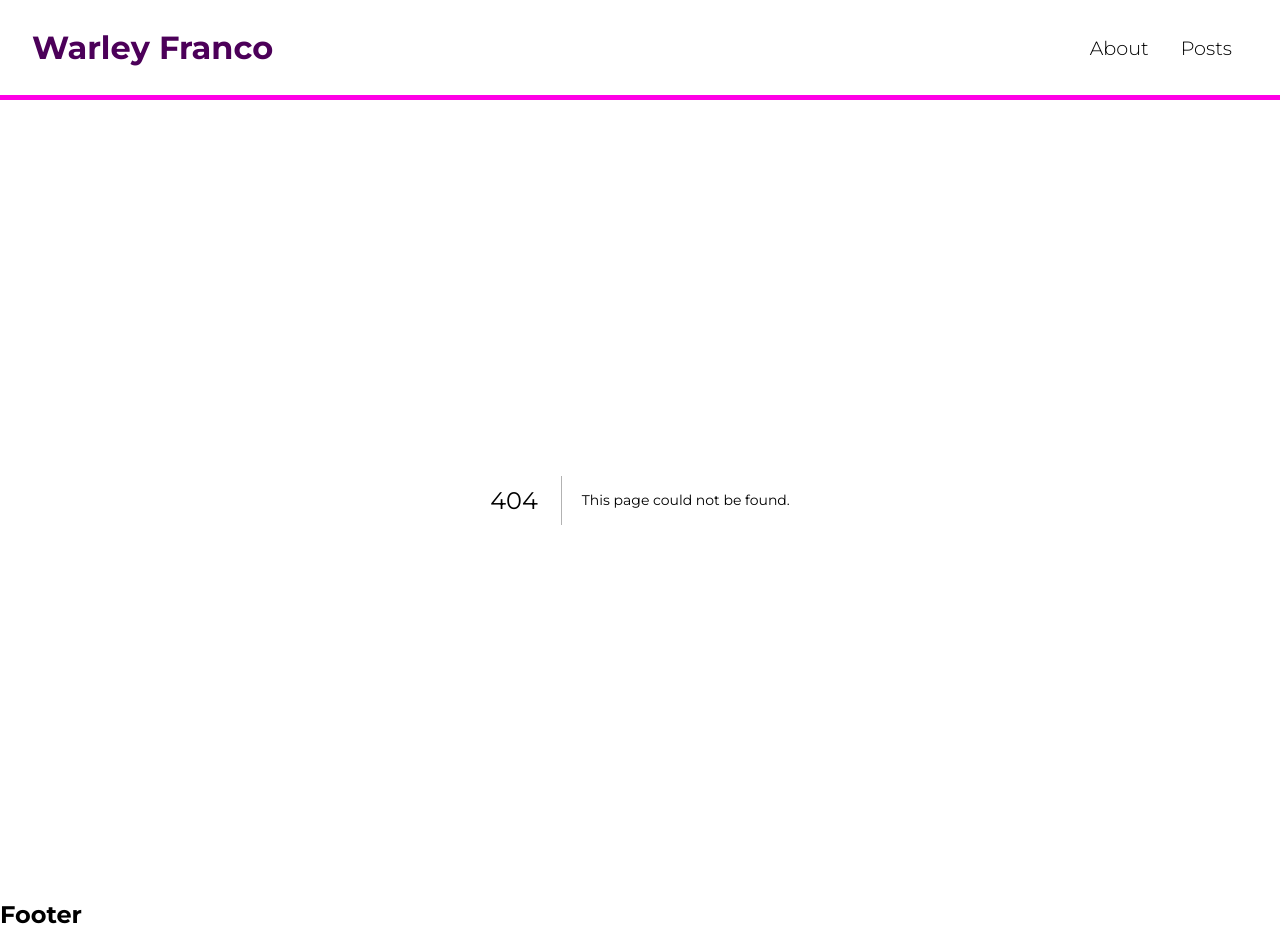
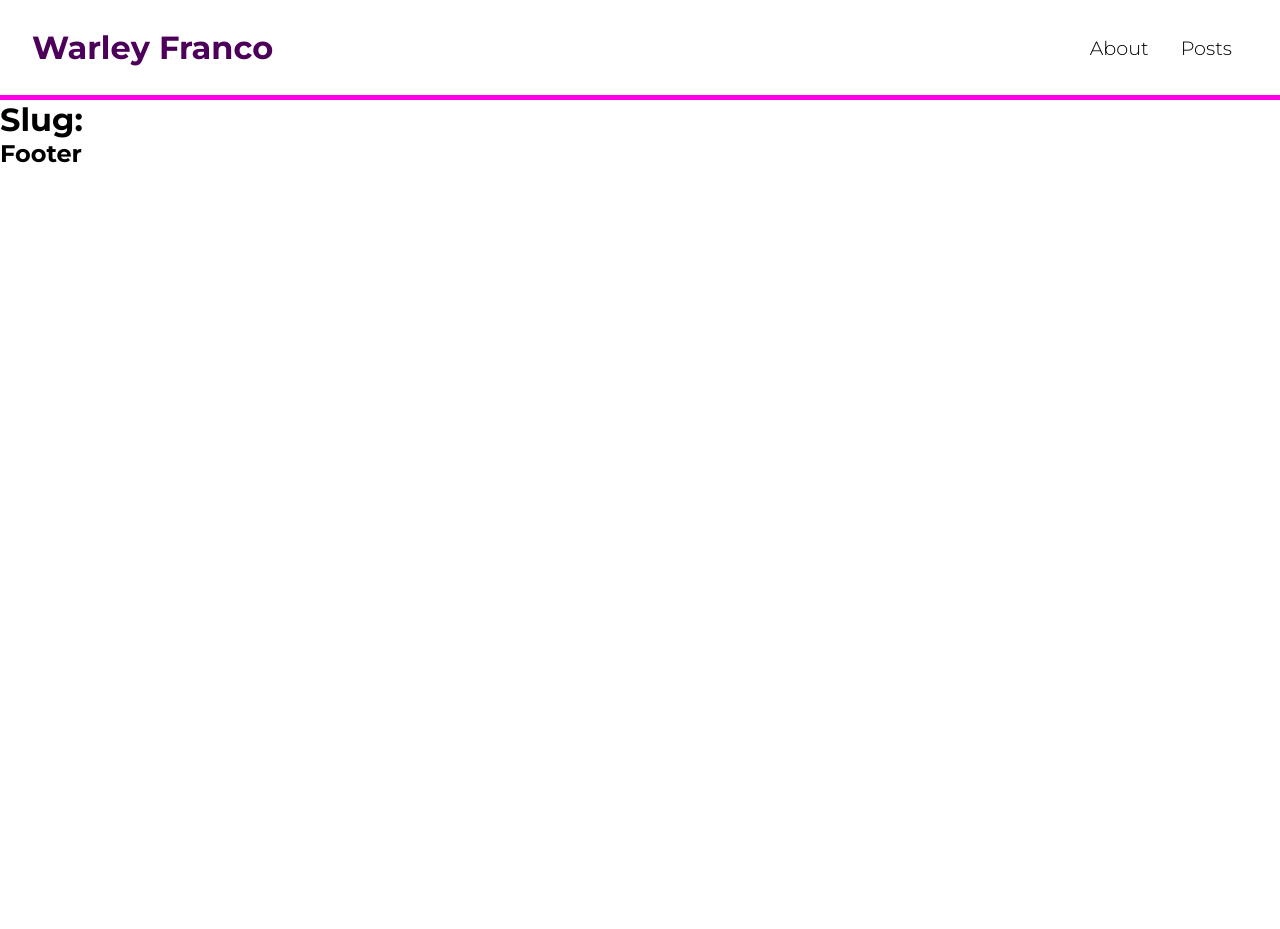
Before and after one commit to WarleyFranco/warleyfranco.github.io, a Next.js app: page /posts in a window 1280 px wide. Before the commit this address had no page. After the commit the page ends 800 px from the top, so only its background shows below. Built offline with nearby package versions, Linux system fonts and the light colour scheme.

Commit message:
Update pages (routes)

```diff
--- /dev/null
+++ b/pages/posts/[...post].tsx
@@ -0,0 +1,12 @@
+import { useRouter } from 'next/router';
+
+// TODO: Create single default post layout
+
+const Post = () => {
+  const router = useRouter();
+  return (
+    <h1>Slug: {router.query.post}</h1>
+  )
+}
+
+export default Post;
```
Also changed, not shown: pages/about.tsx (added, +7 -0 lines), pages/posts/index.tsx (added, +11 -0 lines).
